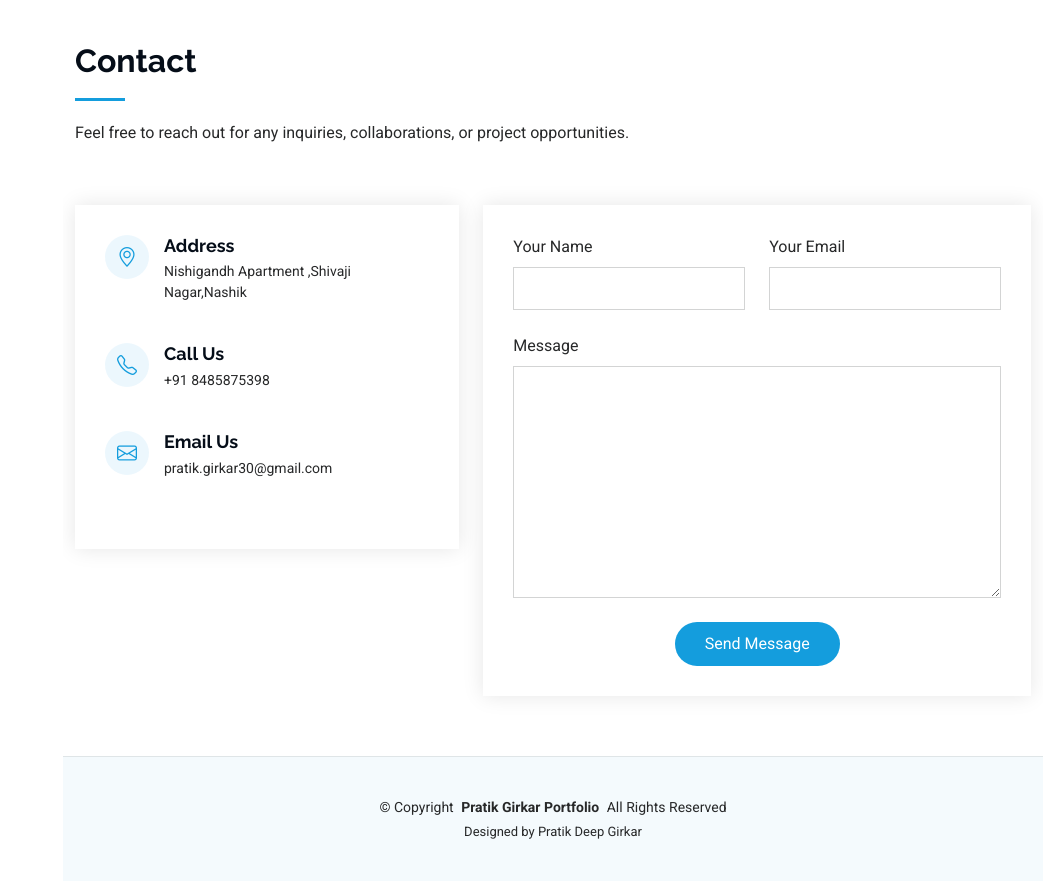
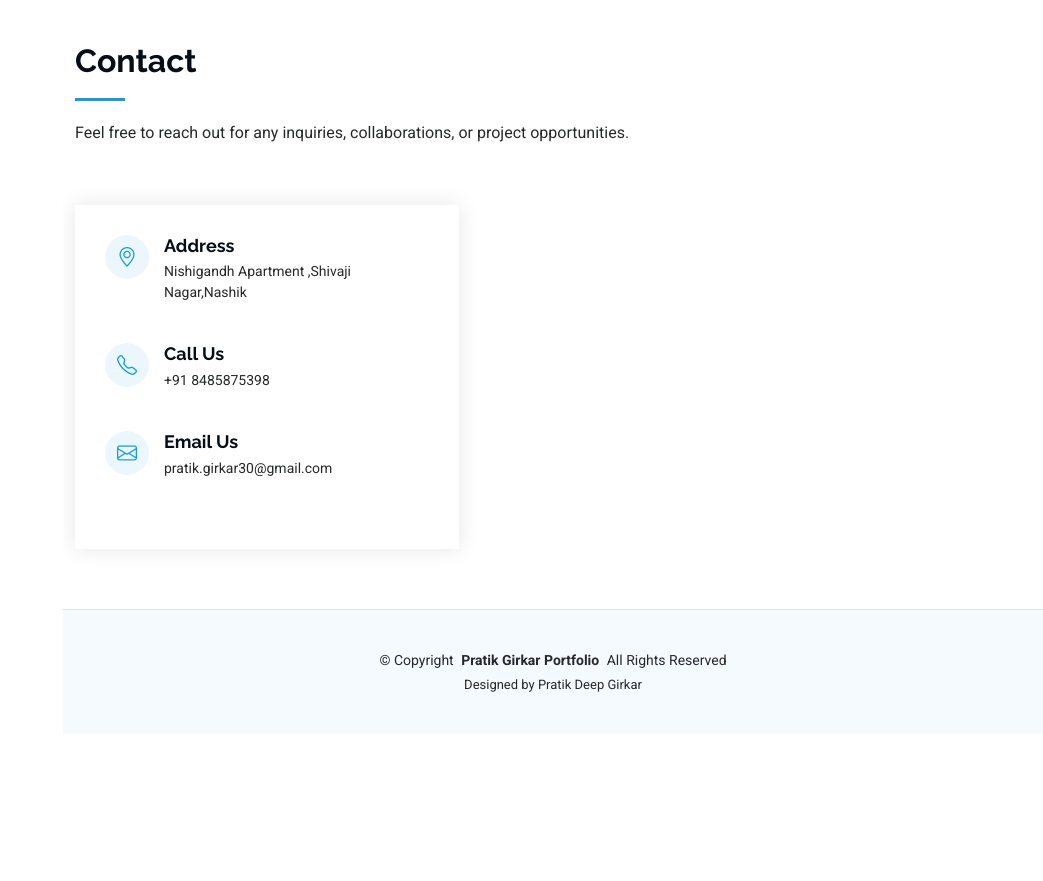
Before and after one commit to PratikGirkar30/Portfolio, a Python web app: template templates/index.html in a window 1280 px wide. Shown: the part 3438-4319 px from the top of the page, without its empty margins (237-1280 px from the left). After the commit the page ends 4130 px from the top, so only its background shows below. Run offline with Jinja, Linux system fonts and the light colour scheme; the template is opened without the code that fills it, so the values that code supplies are empty; some libraries are stand-ins or nearby versions.

Commit message:
Update index.html

```diff
--- a/templates/index.html
+++ b/templates/index.html
@@ -392,36 +392,7 @@
             </div>
           </div>
 
-          <div class="col-lg-7">
-            <form action="/submit" method="POST" class="php-email-form" data-aos="fade-up" data-aos-delay="200">
-              <div class="row gy-4">
 
-                <div class="col-md-6">
-                  <label for="name-field" class="pb-2">Your Name</label>
-                  <input type="text" name="name" id="name-field" class="form-control" required="">
-                </div>
-
-                <div class="col-md-6">
-                  <label for="email-field" class="pb-2">Your Email</label>
-                  <input type="email" class="form-control" name="email" id="email-field" required="">
-                </div>
-
-                <div class="col-md-12">
-                  <label for="message-field" class="pb-2">Message</label>
-                  <textarea class="form-control" name="message" rows="10" id="message-field" required=""></textarea>
-                </div>
-
-                <div class="col-md-12 text-center">
-                  <div class="loading">Loading</div>
-                  <div class="error-message"></div>
-                  <div class="sent-message">Your message has been sent. Thank you!</div>
-
-                  <button type="submit" name="submit">Send Message</button>
-                </div>
-
-              </div>
-            </form>
-          </div><!-- End Contact Form -->
 
         </div>
 
```
